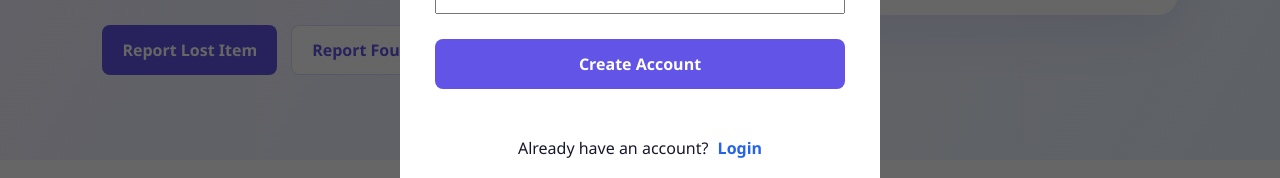
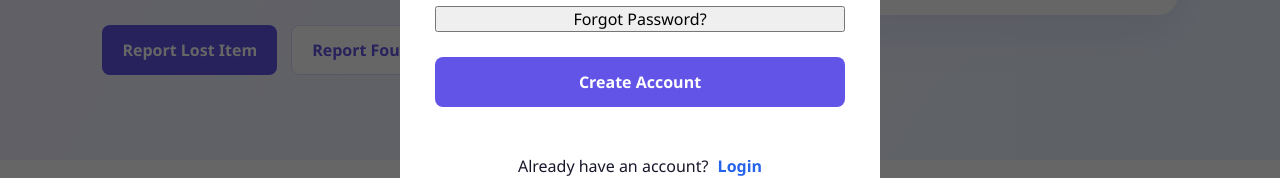
Before and after one commit to madhavkb0518-alt/Find_It-AI, a plain HTML site: page index.html in a window 1280 px wide. Both pictures are taken after a click on the button "Sign Up / Login". Shown: the part 497-675 px from the top of the page. Drawn offline with nearby package versions, Linux system fonts and the light colour scheme.

Commit message:
Fix password recovery redirect

```diff
--- a/index.html
+++ b/index.html
@@ -178,6 +178,9 @@
             <input type="password" id="authPassword"
                 placeholder="Enter password (minimum 6 characters)"
                 minlength="6" required>
+                <button type="button" id="forgotPasswordButton" onclick="sendPasswordReset()">
+    Forgot Password?
+</button>
 
             <button type="submit" class="primary-btn submit-btn"
                 id="authSubmit">
--- a/script.js
+++ b/script.js
@@ -62,6 +62,34 @@ function closeAuthModal() {
     document.getElementById("authModal").classList.remove("show");
     document.getElementById("authMessage").textContent = "";
 }
+
+async function sendPasswordReset() {
+    const email = document.getElementById("authEmail").value.trim();
+    const message = document.getElementById("authMessage");
+
+    if (!email) {
+        message.textContent = "Please enter your registered email first.";
+        message.style.color = "red";
+        document.getElementById("authEmail").focus();
+        return;
+    }
+
+    message.textContent = "Sending password reset email...";
+    message.style.color = "#2563eb";
+
+    const { error } = await supabaseClient.auth.resetPasswordForEmail(email, {
+        redirectTo: "https://find-it-ai-lac.vercel.app"
+    });
+
+    if (error) {
+        message.textContent = error.message;
+        message.style.color = "red";
+    } else {
+        message.textContent = "Password reset link sent! Check your email inbox.";
+        message.style.color = "green";
+    }
+}
+
 
 // Change between signup and login
 function switchAuthMode() {
```
